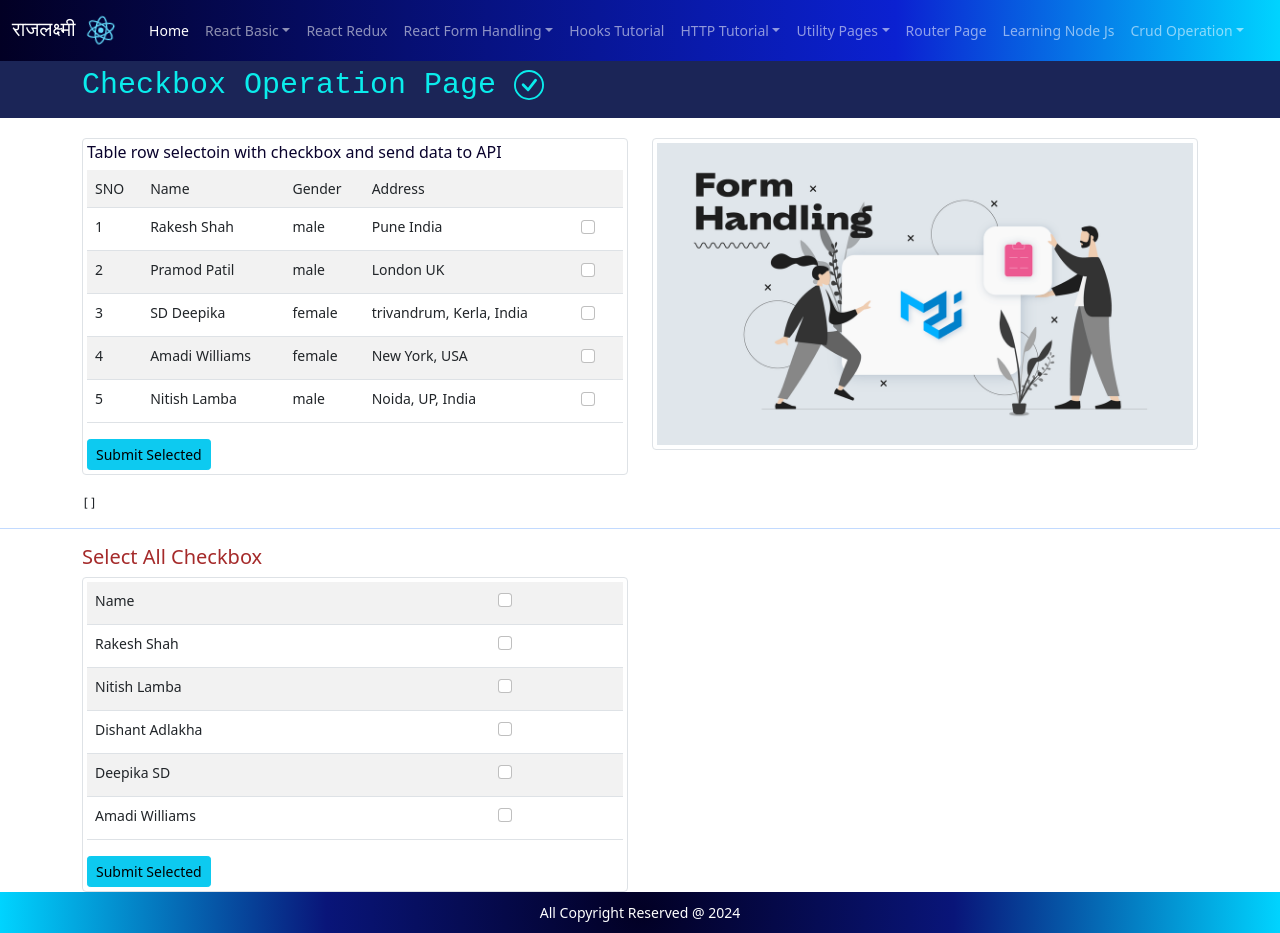
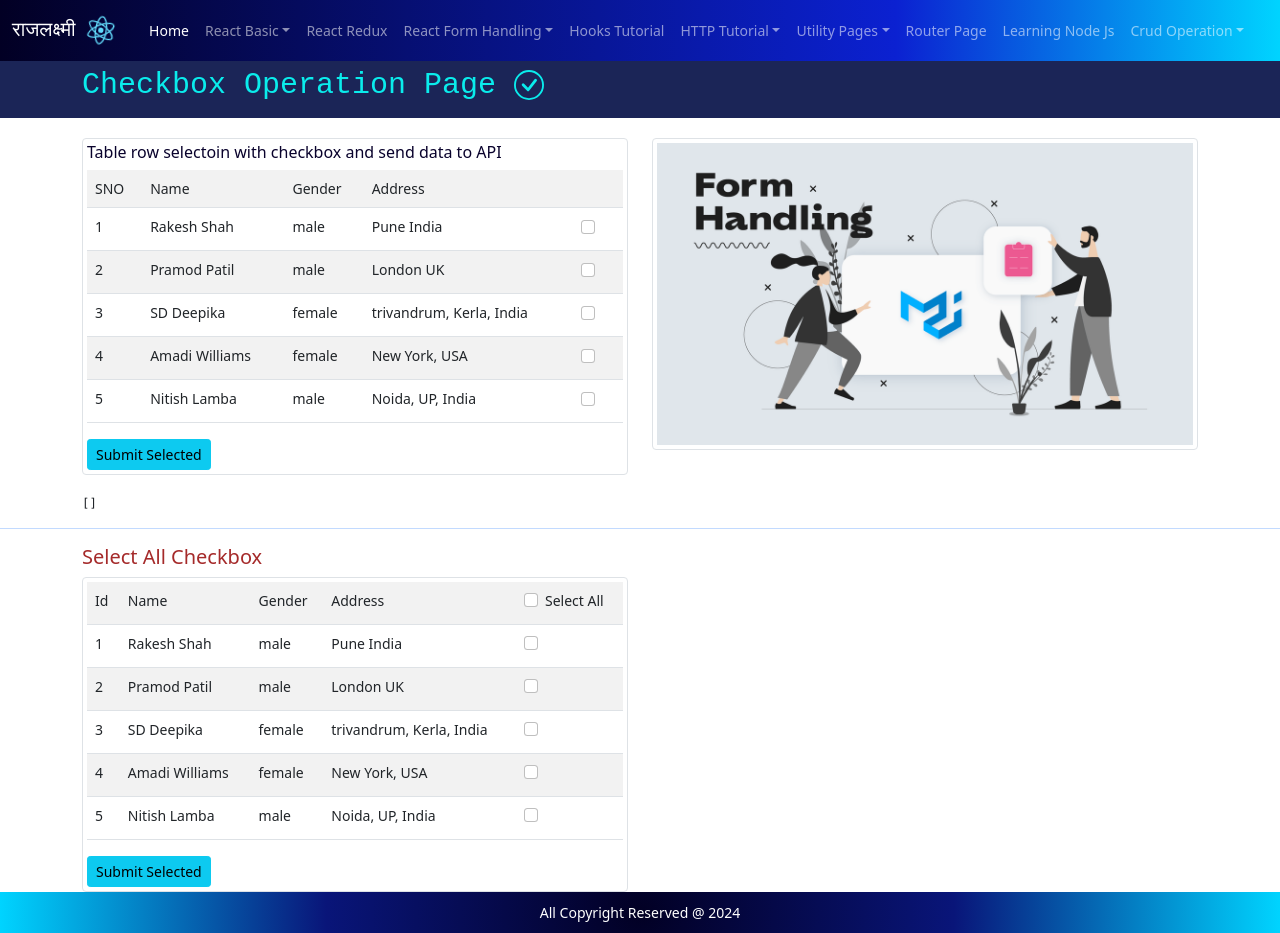
Before and after one commit to rakesh4288/Raj-Lakshmi-React, a React (Create React App) app: page /checkbox-operation-in-react in a window 1280 px wide. Built offline with nearby package versions, Linux system fonts and the light colour scheme.

Commit message:
feat(SelectAllCheckbox): Created Select All Checkbox feature

```diff
--- a/src/Components/SelectAllCheckbox.js
+++ b/src/Components/SelectAllCheckbox.js
@@ -1,62 +1,68 @@
-import React, { useEffect, useState } from "react";
+import React, { useState } from "react";
 
-const userData = [
+const employeesData = [
     {
-        name: 'Rakesh Shah'
+        id: 1,
+        name: 'Rakesh Shah',
+        gender: 'male',
+        address: 'Pune India'
     },
     {
-        name: 'Nitish Lamba'
+        id: 2,
+        name: 'Pramod Patil',
+        gender: 'male',
+        address: 'London UK'
     },
     {
-        name: 'Dishant Adlakha'
+        id: 3,
+        name: 'SD Deepika',
+        gender: 'female',
+        address: 'trivandrum, Kerla, India'
     },
     {
-        name: 'Deepika SD'
+        id: 4,
+        name: 'Amadi Williams',
+        gender: 'female',
+        address: 'New York, USA'
     },
     {
-        name: 'Amadi Williams'
-    },
+        id: 5,
+        name: 'Nitish Lamba',
+        gender: 'male',
+        address: 'Noida, UP, India'
+    }
 ]
 
 const SelectAllCheckbox = () => {
-    const [users, setUsers] = useState([]);
-    const [selectedRow, setSelectedRow] = useState([]);
+    const [rowSelected, setRowSelected] = useState([])
+    const selectRowHandler = (row) => {
+        setRowSelected((prevSelected) => (prevSelected.some((selected) => selected.id === row.id)
+        ? prevSelected.filter((selected) => selected.id !== row.id) : [...prevSelected, row]))
+    }
 
-    useEffect(() => {
-        setUsers(userData);
-    }, []);
+    console.log('rowSelected =', rowSelected);
 
+    const isAllChecked = rowSelected.length === employeesData.length;
 
-    const checkboxHandler = (e) => {
-        // console.log('checkboxHandler =', e.target);
-        const { name, checked } = e.target;
-        // console.log('checkboxHandler name =', name);
-        // console.log('checkboxHandler checked =', checked);
-
-
-        if(name === "selectAllCheckbox") {
-            let tempUser = users.map((user) => {
-                return {...user, isChecked: checked}
-            });
-            setUsers(tempUser);
+    const handleSelectAll = (e) => {
+        const {checked} = e.target;
+        if(checked) {
+            setRowSelected(employeesData);
+            console.log('handleSelectAll =', employeesData);
         } else {
-            let tempUser = users.map((user) =>
-                user.name === name ? { ...user, isChecked: checked } : user
-            );
-            setUsers(tempUser);
+            setRowSelected([]);
+            console.log('handleSelectAll =', employeesData);
         }
     }
-    console.log('setUsers =', users);
-    const handleSubmit = (e) => {
-        e.preventDefault();
-        // console.log('selectedRow =', selectedRow);
-    }
     return (
-        <form className="img-thumbnail" onSubmit={handleSubmit}>
+        <form className="img-thumbnail">
             <table className="table table-striped">
                 <tbody>
                     <tr>
+                        <td>Id</td>
                         <td>Name</td>
+                        <td>Gender</td>
+                        <td>Address</td>
                         <td>
                             <div className="form-check">
                                 <input
@@ -64,29 +70,32 @@ const SelectAllCheckbox = () => {
                                     id="selectAllCheck"
                                     className="form-check-input"
                                     name="selectAllCheckbox"
-                                    checked={users.filter((user) => user?.isChecked !== true).length < 1}
-                                    onChange={checkboxHandler}
+                                    checked={isAllChecked}
+                                    onChange={handleSelectAll}
                                 />
                                 <label className="form-check-label" htmlFor="selectAllCheck">
-                                    &nbsp;
+                                    { rowSelected.length === employeesData.length ? 'Deselect All' : 'Select All' }
                                 </label>
                             </div>
                         </td>
                     </tr>
                     {
-                        users && users.map((user, index) => {
+                        employeesData && employeesData.map((emp, index) => {
                             return (
                                 <tr key={index}>
-                                    <td>{user.name}</td>
+                                    <td>{emp.id}</td>
+                                    <td>{emp.name}</td>
+                                    <td>{emp.gender}</td>
+                                    <td>{emp.address}</td>
                                     <td>
                                         <div className="form-check">
                                             <input
                                                 type="checkbox"
                                                 id={`row-index${index + 1}`}
                                                 className="form-check-input"
-                                                name={user.name}
-                                                checked={user.isChecked || false}
-                                                onChange={checkboxHandler}
+                                                value={emp.id}
+                                                checked={rowSelected.some((row) => row.id === emp.id)}
+                                                onChange={() => selectRowHandler(emp)}
                                             />
                                             <label className="form-check-label" htmlFor={`row-index${index + 1}`}>
                                                 &nbsp;
--- a/src/Pages/HomePage.jsx
+++ b/src/Pages/HomePage.jsx
@@ -1,22 +1,10 @@
-import React, { useState } from "react";
+import React from "react";
 import { Link } from 'react-router-dom';
-import ChildComponent from "../Components/ChildComponent";
 import logo from '../Assets/logo.svg';
 import * as Icon from 'react-bootstrap-icons';
 import './PagesStyle.css';
 
 const HomePage = () => {
-    const [familyData, setFamilyData] = useState([]);
-    const [color, setColor] = useState(null);
-    const getMyFamily = (data) => {
-        console.log('inside getMyFamily =', data);
-        setFamilyData(data);
-    }
-
-    const getBgColor = (data) => {
-        console.log('getBgColor =', data);
-        setColor(data);
-    }
     return (
         <div id="home-page" className="homePageStyle">
             <section className="pageHeader">
--- a/src/Pages/InterviewPart_1.jsx
+++ b/src/Pages/InterviewPart_1.jsx
@@ -1,5 +1,4 @@
 import React from "react";
-import * as Icon from 'react-bootstrap-icons';
 import AppImages from "../Assets";
 
 const InterviewPart_1 = () => {
--- a/src/Pages/InterviewPart_2.jsx
+++ b/src/Pages/InterviewPart_2.jsx
@@ -1,6 +1,4 @@
 import React from "react";
-import * as Icon from 'react-bootstrap-icons';
-import AppImages from "../Assets";
 
 const InterviewPart_1 = () => {
     return (
@@ -30,8 +28,21 @@ const InterviewPart_1 = () => {
                         </div>
 
                         <div className="col-xl-6 col-lg-6 col-md-6 col-sm-12">
-                        <h5>Best React interview series in short clips: </h5>
-                        <iframe width="560" height="315" src="https://www.youtube.com/embed/73gvbkS44jg?si=3AadRwb5P05bia0E" title="YouTube video player" frameBorder="0" allow="accelerometer; autoplay; clipboard-write; encrypted-media; gyroscope; picture-in-picture; web-share" referrerPolicy="strict-origin-when-cross-origin" allowFullScreen></iframe>
+                            <h5>Best React interview series in short clips: </h5>
+                            <iframe width="560" height="315" src="https://www.youtube.com/embed/73gvbkS44jg?si=3AadRwb5P05bia0E" title="YouTube video player" frameBorder="0" allow="accelerometer; autoplay; clipboard-write; encrypted-media; gyroscope; picture-in-picture; web-share" referrerPolicy="strict-origin-when-cross-origin" allowFullScreen></iframe>
+                        </div>
+                    </div>
+                </div>
+            </section>
+
+            <hr className="bg-primary"/>
+
+            <section id="best-interview-series-1">
+                <div className="container">
+                    <div className="row">
+                        <div className="col-xl-12 col-lg-12 col-md-12 col-sm-12">
+                        <h3>Best interview</h3>
+                        <iframe width="100%" height="500" src="https://www.youtube.com/embed/cXHm_7a7gfE?si=hCnAMB0a_xoWuH-7" title="YouTube video player" frameBorder="0" allow="accelerometer; autoplay; clipboard-write; encrypted-media; gyroscope; picture-in-picture; web-share" referrerPolicy="strict-origin-when-cross-origin" allowFullScreen></iframe>
                         </div>
                     </div>
                 </div>
```
